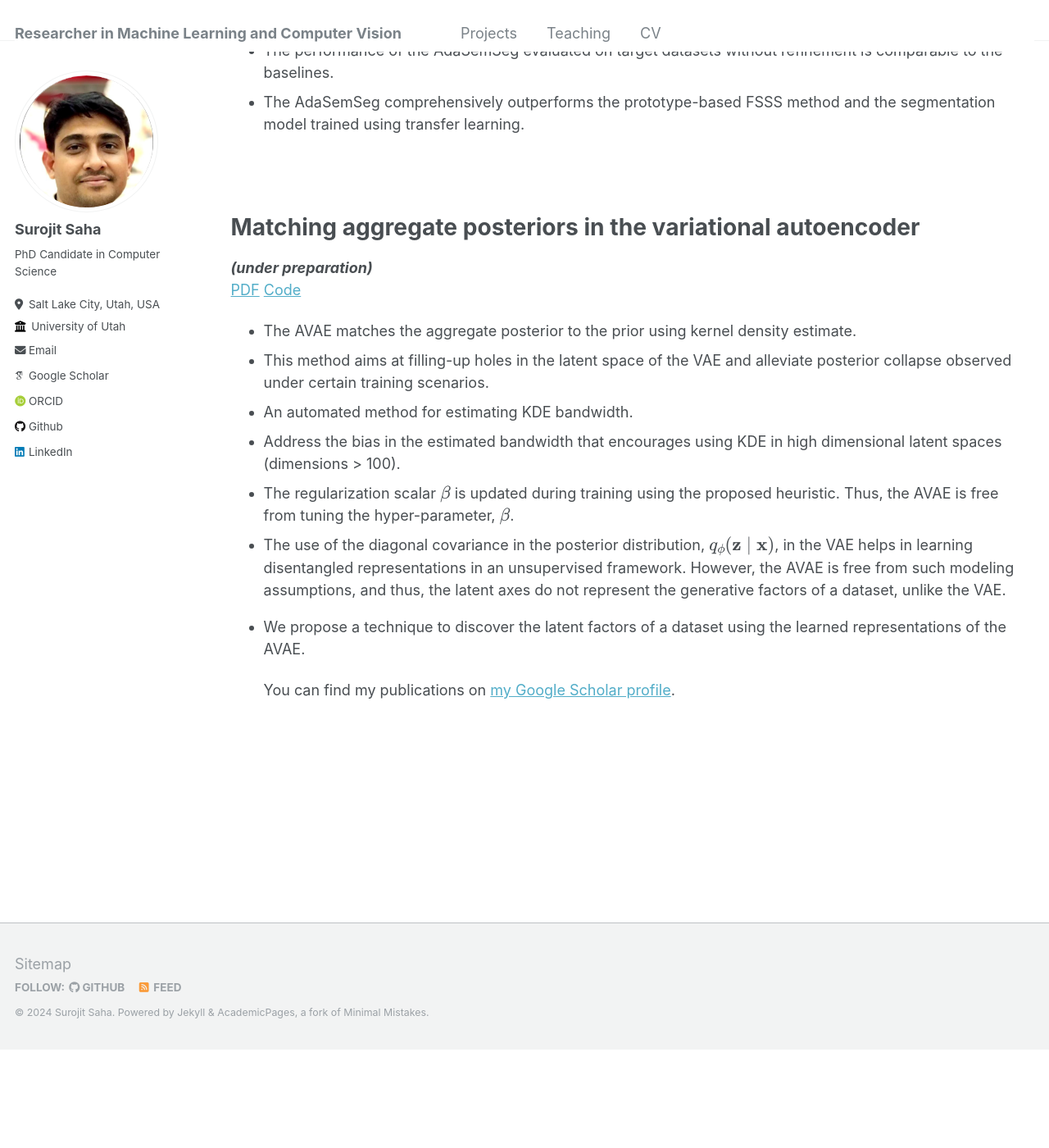
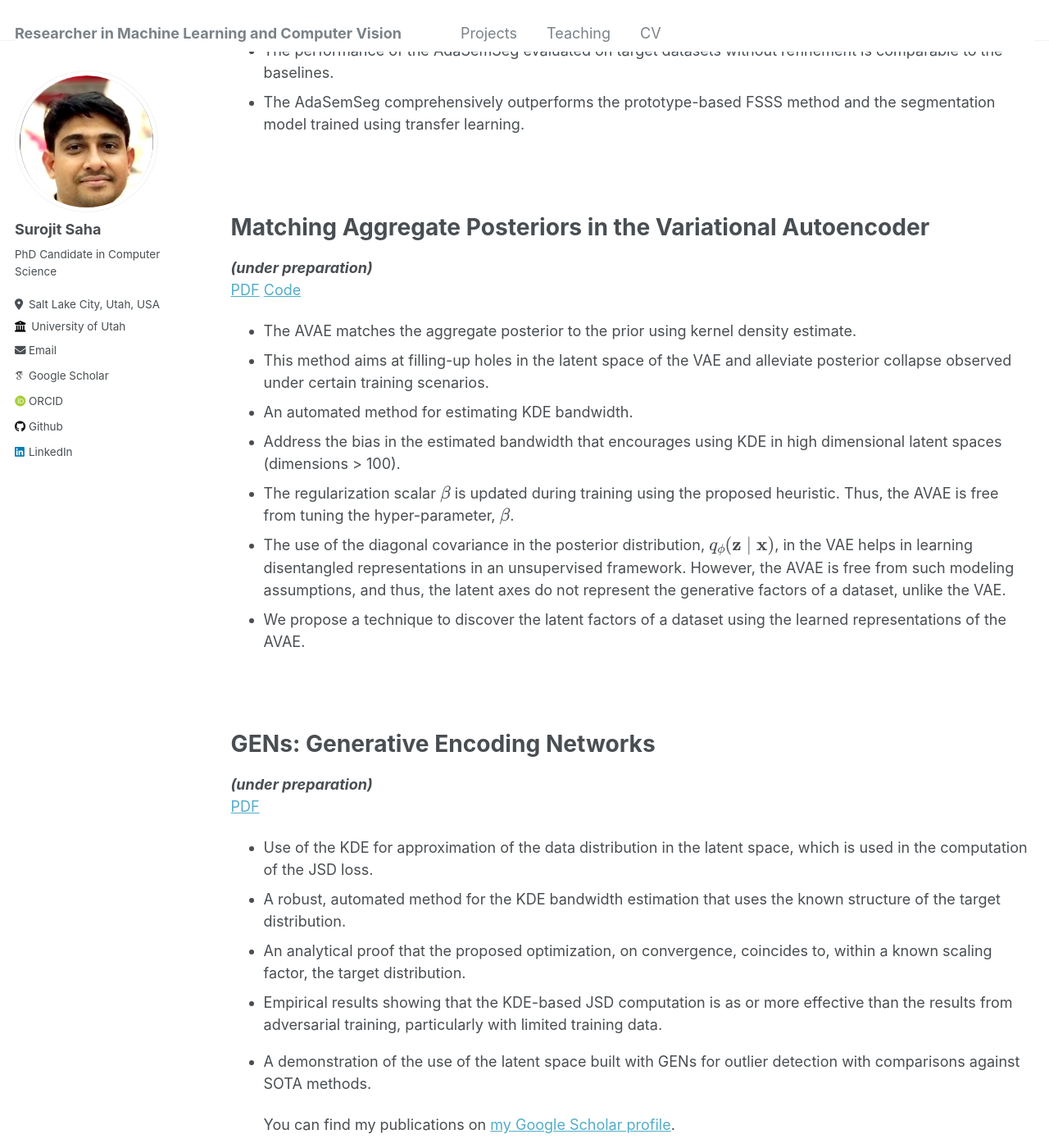
Before and after one commit to Surojit-Utah/Surojit-Utah.github.io, a Jekyll site: the page built from _pages/publications.md, in a window 1280 px wide and 1400 px high, scrolled down 753 px. Shown: the whole window at 82% size. Built offline with Jekyll 4.4.1, drawn with Linux system fonts in a browser that asks for light colours; some web fonts are replaced; before the commit the page ends 2033 px from its top, so only the background shows below that.

Commit message:
Update publications.md

```diff
--- a/_pages/publications.md
+++ b/_pages/publications.md
@@ -36,7 +36,7 @@ citation: 'Surojit Saha, Ross Whitaker. (2024). &quot; An Adaptive Few-shot Sema
 
 <br />
 <br />
-# Matching aggregate posteriors in the variational autoencoder
+# Matching Aggregate Posteriors in the Variational Autoencoder
 <!---
 ---
 citation: 'Surojit Saha, Ross Whitaker. (2024). &quot; Matching aggregate posteriors in the variational autoencoder.&quot; <i>ICPR </i>.'
@@ -53,6 +53,23 @@ citation: 'Surojit Saha, Ross Whitaker. (2024). &quot; Matching aggregate poster
 * The use of the diagonal covariance in the posterior distribution, $$q_{\phi}(\mathbf{z} \mid \mathbf{x})$$, in the VAE helps in learning disentangled representations in an unsupervised framework. However, the AVAE is free from such modeling assumptions, and thus, the latent axes do not represent the generative factors of a dataset, unlike the VAE.
 * We propose a technique to discover the latent factors of a dataset using the learned representations of the AVAE.
 
+<br />
+<br />
+# GENs: Generative Encoding Networks
+<!---
+---
+citation: 'Surojit Saha, Ross Whitaker. (2024). &quot; Matching aggregate posteriors in the variational autoencoder.&quot; <i>ICPR </i>.'
+---
+-->
+***(under preparation)***<br />
+[PDF](http://surojit-utah.github.io/files/GEN.pdf "PDF")
+
+* Use of the KDE for approximation of the data distribution in the latent space, which is used in the computation of the JSD loss.
+* A robust, automated method for the KDE bandwidth estimation that uses the known structure of the target distribution.
+* An analytical proof that the proposed optimization, on convergence, coincides to, within a known scaling factor, the target distribution.
+* Empirical results showing that the KDE-based JSD computation is as or more effective than the results from adversarial training, particularly with limited training data.
+* A demonstration of the use of the latent space built with GENs for outlier detection with comparisons against SOTA methods.
+
 {% if site.author.googlescholar %}
   <div class="wordwrap">You can find my publications on <a href="{{site.author.googlescholar}}">my Google Scholar profile</a>.</div>
 {% endif %}
```
